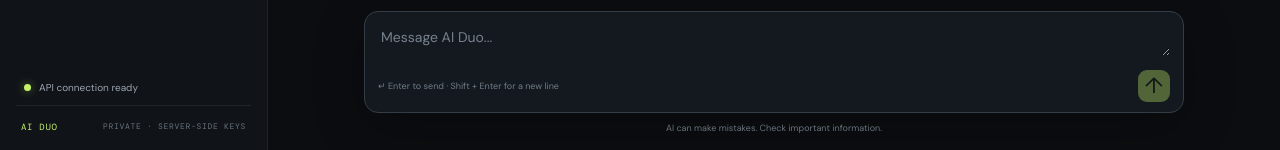
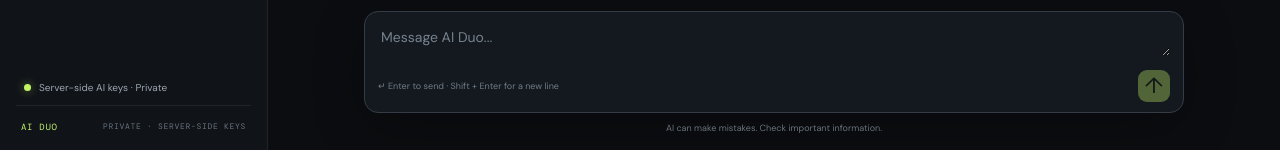
Before and after one commit to mdzihadss509-del/ai-duo-chat, a Next.js app: page / in a window 1280 px wide. Shown: the part 650-800 px from the top of the page. Built offline with nearby package versions, Linux system fonts and the light colour scheme.

Commit message:
Make API status label accurate

```diff
--- a/app/page.tsx
+++ b/app/page.tsx
@@ -111,7 +111,7 @@ export default function Home() {
         </div>
 
         <div className="sidebar-bottom">
-          <div className="connection"><i /> API connection ready</div>
+          <div className="connection"><i /> Server-side AI keys · Private</div>
           <div className="sidebar-foot">AI DUO <span>PRIVATE · SERVER-SIDE KEYS</span></div>
         </div>
       </aside>
```
